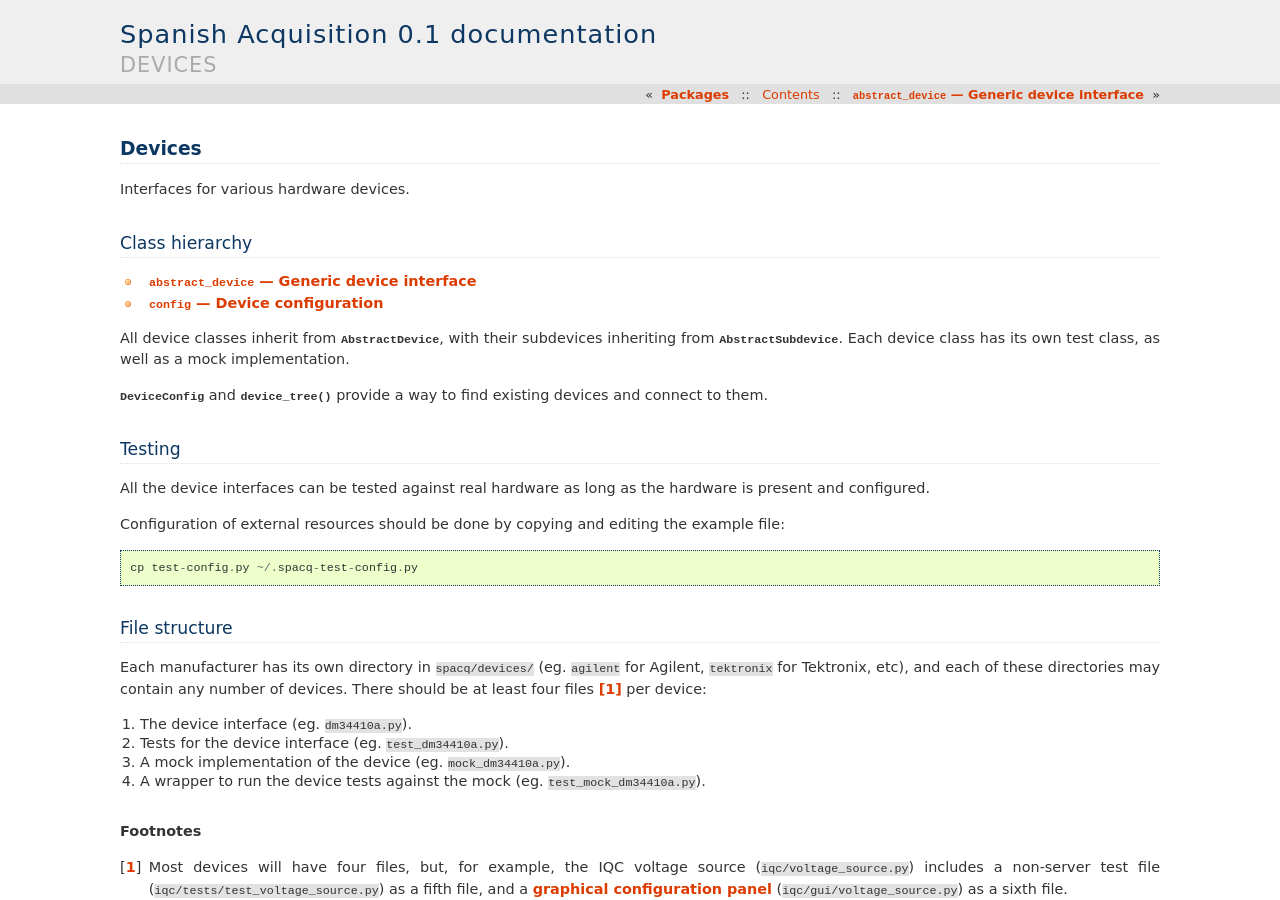
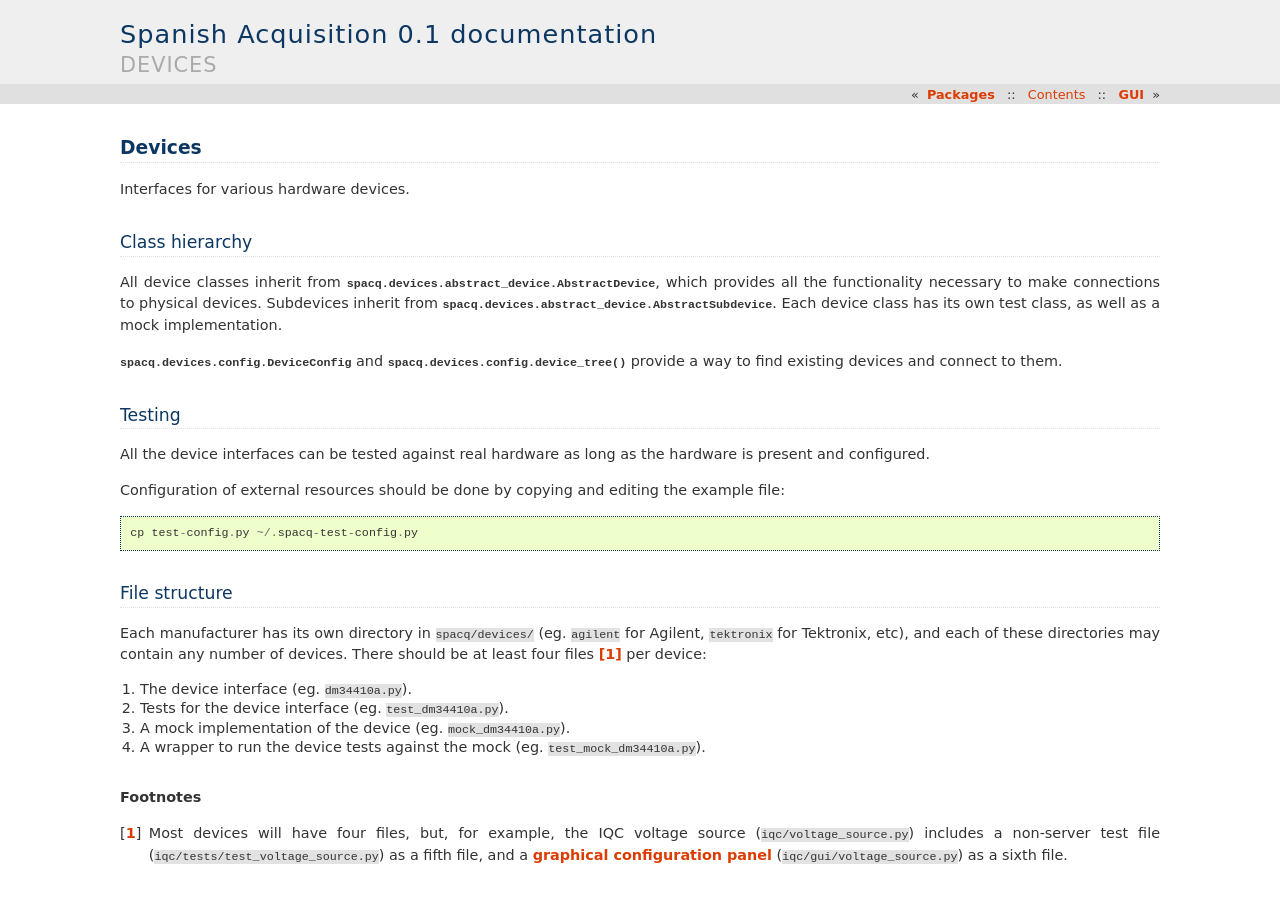
Before and after one commit to 0/SpanishAcquisition, a Sphinx documentation site: the page built from docs/devel/packages/devices/index.rst, in a window 1280 px wide and 900 px high. Built offline with Sphinx 7.4.7, drawn with Linux system fonts in a browser that asks for light colours; pages that are not in the unit, such as notebooks, are missing from menus; some of the changed text lies outside the part shown.

Commit message:
Added developer docs for GUI package

```diff
--- a/docs/devel/general_info.rst
+++ b/docs/devel/general_info.rst
@@ -69,7 +69,7 @@
 Updating
 ========
 
-Is is crucial that all modifications which cause any changes to the user interface (whether they are changes in the GUI or changes in behaviour) are documented in the :ref:`users_guide` as they occur. All changes (especially internal ones not mentioned in the :ref:`users_guide`) should be documented in the :ref:`developers_guide`.
+It is crucial that all modifications which cause any changes to the user interface (whether they are changes in the GUI or changes in behaviour) are documented in the :ref:`users_guide` as they occur. All changes (especially internal ones not mentioned in the :ref:`users_guide`) should be documented in the :ref:`developers_guide`.
 
 Example applications
 ********************
--- a/docs/devel/packages/devices/abstract_device.rst
+++ /dev/null
@@ -1,6 +0,0 @@
-###################################################
-:mod:`abstract_device` --- Generic device interface
-###################################################
-
-.. automodule:: spacq.devices.abstract_device
-   :members:
--- a/docs/devel/packages/devices/config.rst
+++ /dev/null
@@ -1,6 +0,0 @@
-######################################
-:mod:`config` --- Device configuration
-######################################
-
-.. automodule:: spacq.devices.config
-   :members:
--- a/docs/devel/packages/devices/index.rst
+++ b/docs/devel/packages/devices/index.rst
@@ -7,15 +7,9 @@
 Class hierarchy
 ***************
 
-.. toctree::
-   :maxdepth: 2
+All device classes inherit from :class:`spacq.devices.abstract_device.AbstractDevice`, which provides all the functionality necessary to make connections to physical devices. Subdevices inherit from :class:`spacq.devices.abstract_device.AbstractSubdevice`. Each device class has its own test class, as well as a mock implementation.
 
-   abstract_device
-   config
-
-All device classes inherit from :class:`~spacq.devices.abstract_device.AbstractDevice`, with their subdevices inheriting from :class:`~spacq.devices.abstract_device.AbstractSubdevice`. Each device class has its own test class, as well as a mock implementation.
-
-:class:`~spacq.devices.config.DeviceConfig` and :func:`~spacq.devices.config.device_tree` provide a way to find existing devices and connect to them.
+:class:`spacq.devices.config.DeviceConfig` and :func:`spacq.devices.config.device_tree` provide a way to find existing devices and connect to them.
 
 .. _devices_testing:
 
--- a/docs/devel/packages/index.rst
+++ b/docs/devel/packages/index.rst
@@ -2,7 +2,7 @@
 Packages
 ########
 
-Spanish Acquisition is composed of several packages. While each package is responsible for a particular class of code, there are naturally dependencies between the packages, with some being used as building blocks for others.
+Spanish Acquisition is composed of several packages. While each package is responsible for code relating to a particular functionality, there are naturally dependencies between the packages, where some are used as building blocks for others.
 
 .. toctree::
    :maxdepth: 2
--- a/docs/user/gui/index.rst
+++ b/docs/user/gui/index.rst
@@ -1,3 +1,5 @@
+.. _user_gui:
+
 ########################
 Graphical user interface
 ########################
```
Also changed, not shown: docs/devel/packages/gui/global_store.rst (deleted, +0 -8 lines), docs/devel/packages/gui/index.rst (+88 -8 lines), docs/devel/packages/gui/tool_box.rst (deleted, +0 -8 lines).
